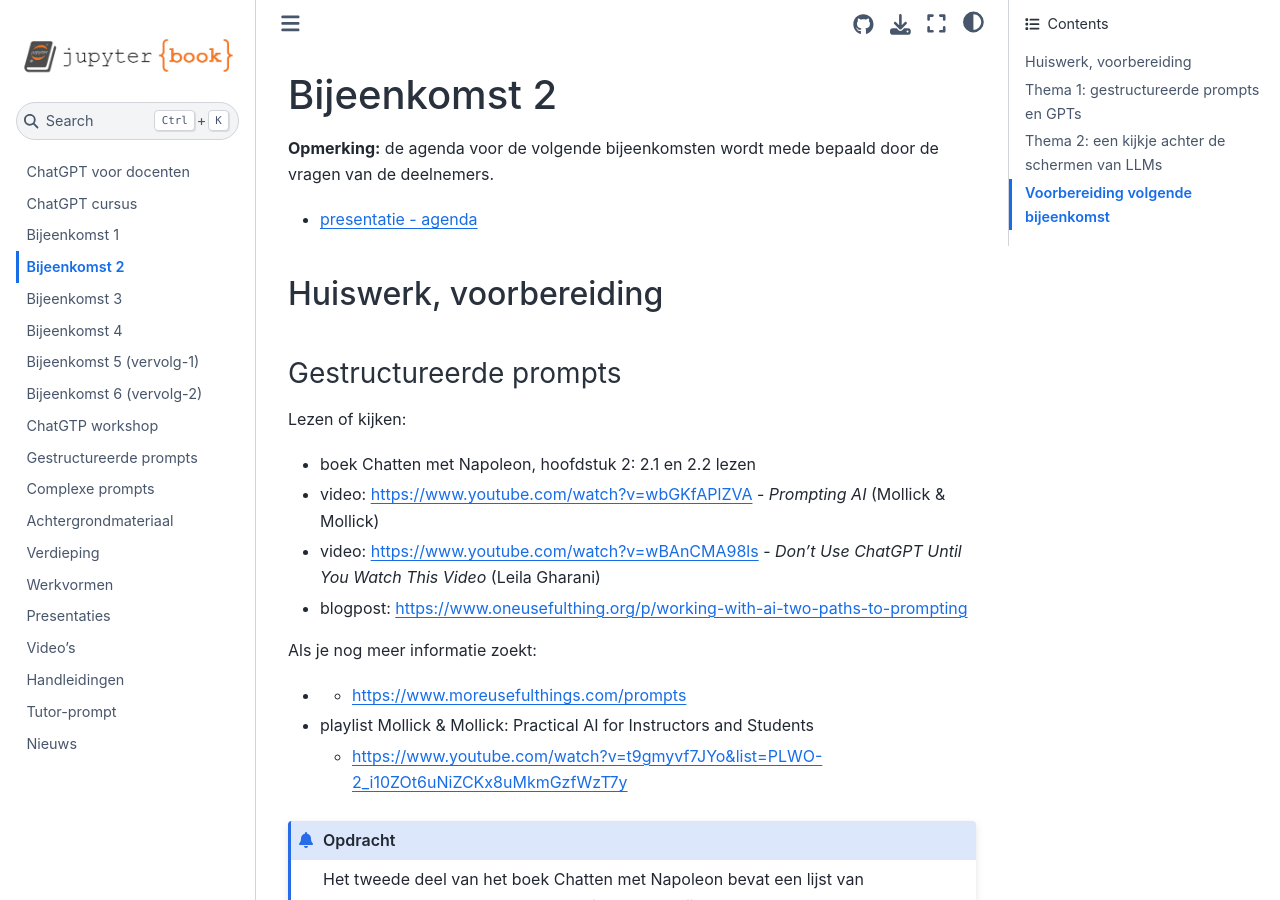
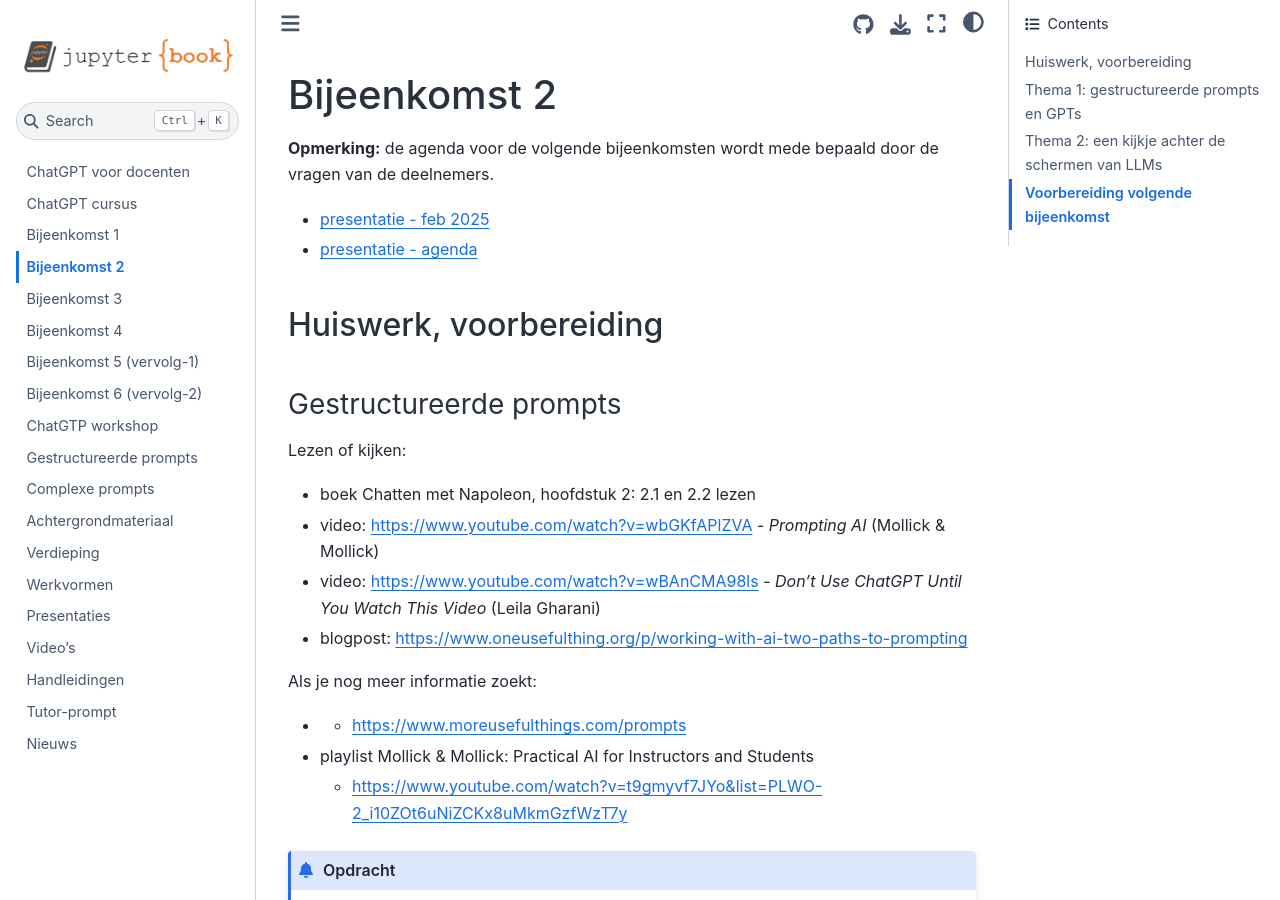
Before and after one commit to infvo/chatgptbook, a Jupyter Book: the page built from bijeenkomst-2.md, in a window 1280 px wide and 900 px high. Built offline with Jupyter Book 1.0.4 settings and Sphinx 7.4.7 and the Sphinx Book theme 1.1.4, drawn with Linux system fonts in a browser that asks for light colours.

Commit message:
Update bijeenkomst-2.md

```diff
--- a/bijeenkomst-2.md
+++ b/bijeenkomst-2.md
@@ -2,7 +2,9 @@
 
 **Opmerking:** de agenda voor de volgende bijeenkomsten wordt mede bepaald door de vragen van de deelnemers.
 
+* [presentatie - feb 2025](https://docs.google.com/presentation/d/1dPiqIbJG6qosJodm5bUZMtn_PGiyhGKzczZ9hRbVv0Y/edit?usp=sharing)
 * [presentatie - agenda](https://docs.google.com/presentation/d/1oPCuv3RATDLuLCXRb69fXzwhreG4BzH1is7LFymm0h8/edit?usp=sharing)
+
 
 ## Huiswerk, voorbereiding
 
```
